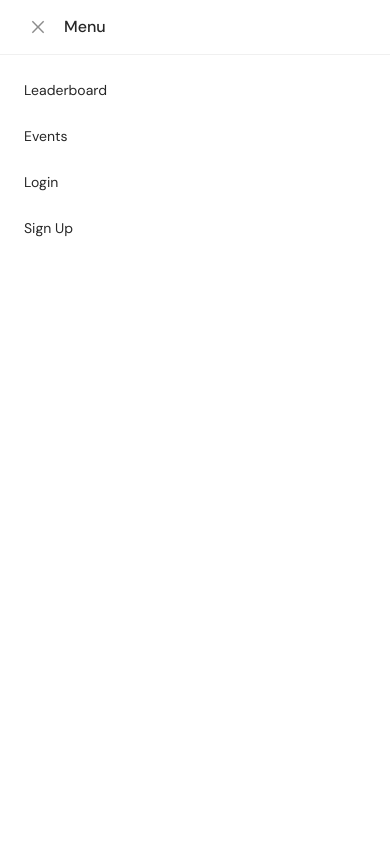
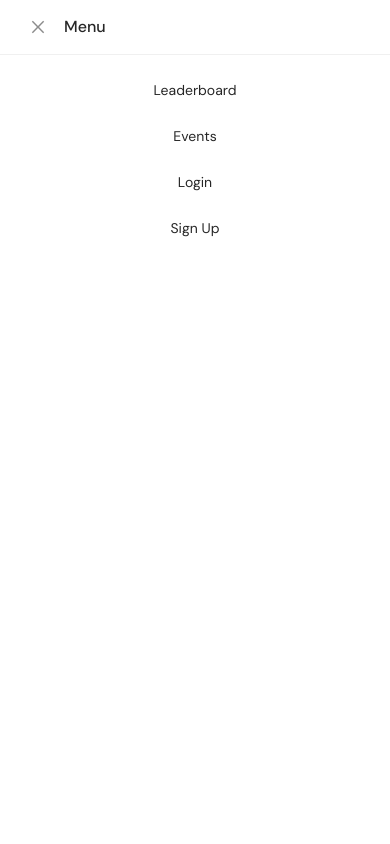
Before and after one commit to incubateind/fellows, a React (Create React App) app in the folder packages/frontend/: page / in a window 390 px wide. Shown: the top 844 px of the page. Built offline with nearby package versions, Linux system fonts and the light colour scheme.

Commit message:
update mobile menu design

```diff
--- a/packages/frontend/src/Pages/Landing/style.scss
+++ b/packages/frontend/src/Pages/Landing/style.scss
@@ -37,8 +37,6 @@
 
 @media only screen and (max-width: 768px) {
 
-
-
   .header {
     padding: 15px 30px ;
   }
@@ -54,5 +52,6 @@
   .hero_image{
     margin-left: 0px;
     max-width: 350px;
+    margin-top: 60px;
   }
  }
--- a/packages/frontend/src/components/layout/LayoutHeader/LayoutHeader.js
+++ b/packages/frontend/src/components/layout/LayoutHeader/LayoutHeader.js
@@ -45,6 +45,7 @@ const LayoutHeader = () => {
           onClose={onClickMenu}
           visible={visible}
           width="100%"
+          className="drawer-menu"
 
         >
             <Space size="large" direction="vertical">
--- a/packages/frontend/src/components/layout/LayoutHeader/style.scss
+++ b/packages/frontend/src/components/layout/LayoutHeader/style.scss
@@ -1,5 +1,9 @@
 .hamburger{
     display: none;
+}
+
+.drawer-menu .ant-drawer-body {
+    text-align: center !important;
 }
 
 @media only screen and (max-width: 768px) {
```
